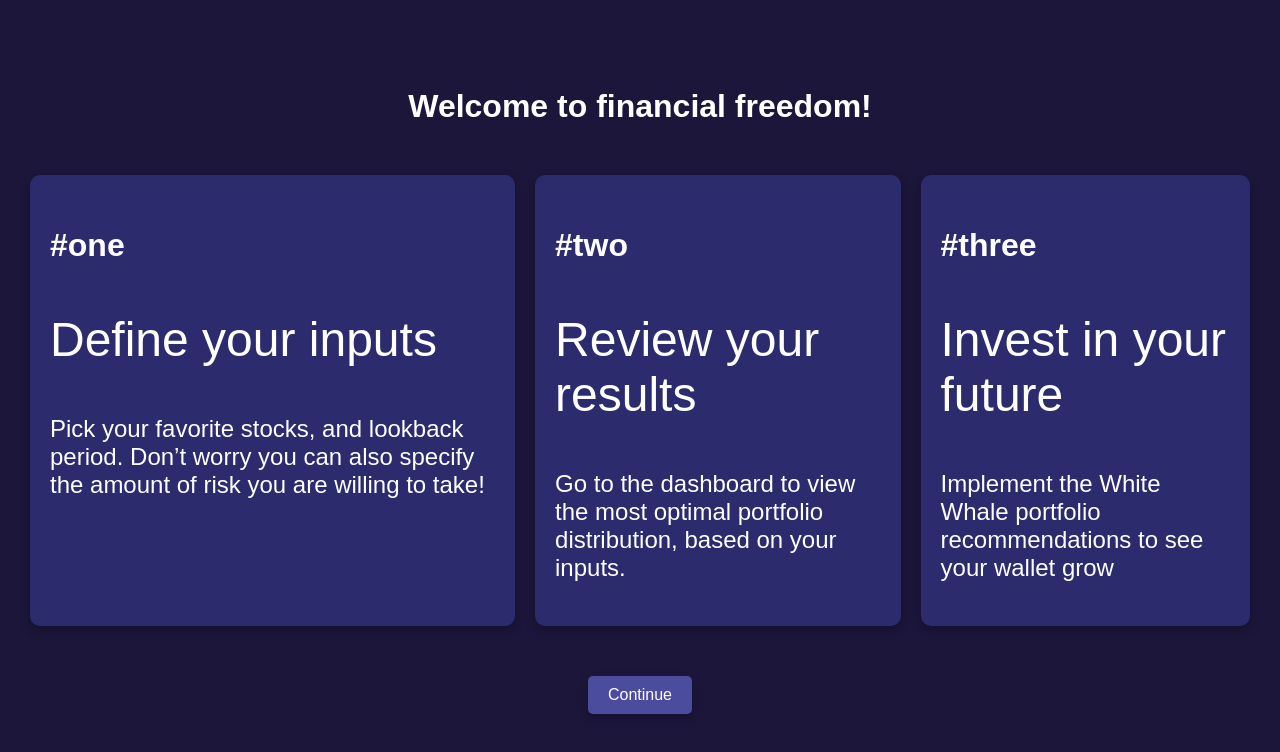
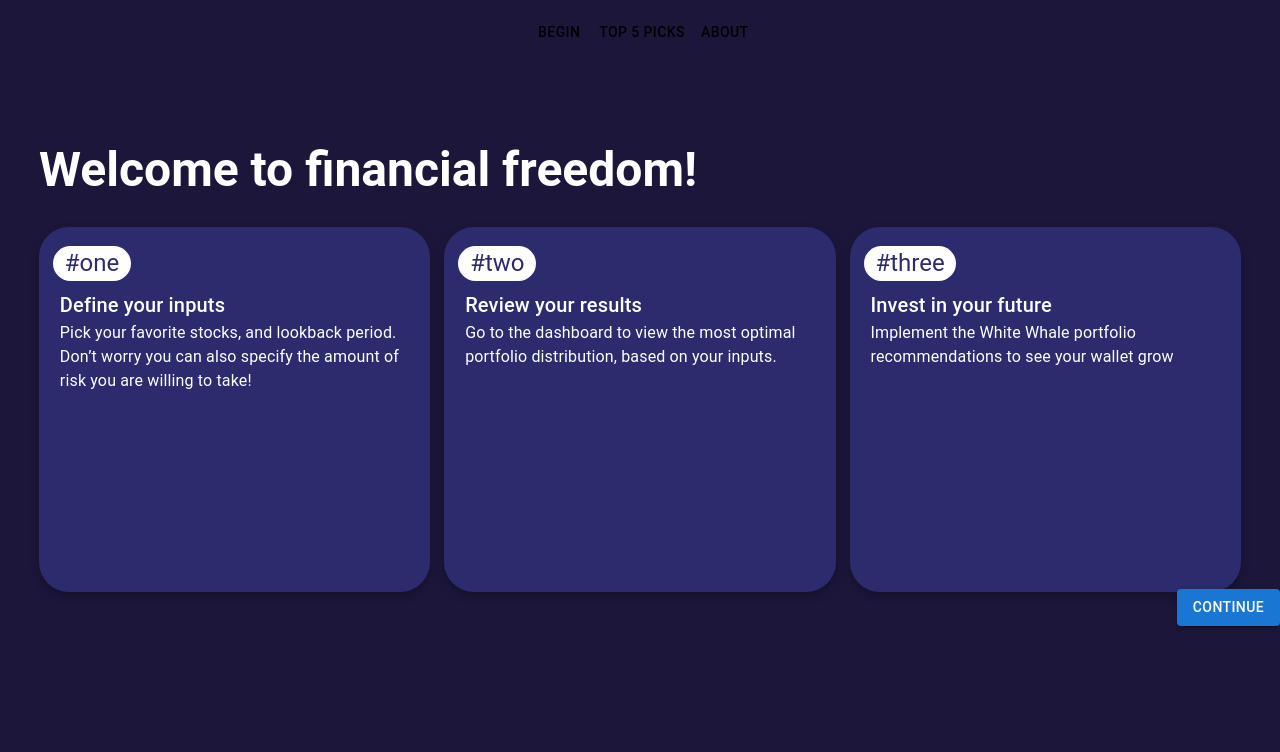
Before and after one commit to anishpatel321/investment_portfolio_optimizer, a React (Create React App) app in the folder client/: page / in a window 1280 px wide. Shown: the top 752 px of the page. Built offline with nearby package versions, Linux system fonts and the light colour scheme; no server answers.

Commit message:
refined landing page

```diff
--- /dev/null
+++ b/client/src/components/Card.js
@@ -0,0 +1,35 @@
+// src/components/Card.js
+import { Card, CardContent, Typography } from '@mui/material';
+import { styled } from '@mui/system';
+import NumberPill from './NumberPill';
+
+const StyledCard = styled(Card)({
+    background: '#2b2b6e',
+    color: 'white',
+    padding: '1.2%',
+    borderRadius: '30px',
+    boxShadow: '0px 4px 10px rgba(0, 0, 0, 0.25)',
+    margin: '7px',
+    height: '170%',
+    position: 'relative', // Added to position the NumberPill component
+  });
+
+const StyledCardContent = styled(CardContent)({
+    paddingTop: '15%', // Adjust this value as needed
+});
+
+const CardComponent = ({ title, subtitle, body }) => (
+    <StyledCard>
+      <NumberPill>{title}</NumberPill> {/* Use the NumberPill component */}
+      <StyledCardContent>
+        <Typography variant="h6" component="p">
+          {subtitle}
+        </Typography>
+        <Typography variant="body1" component="p">
+          {body}
+        </Typography>
+      </StyledCardContent>
+    </StyledCard>
+  );
+
+export default CardComponent;
--- /dev/null
+++ b/client/src/components/ContinueButton.js
@@ -0,0 +1,12 @@
+import { Box, Button } from '@mui/material';
+import { Link as RouterLink } from 'react-router-dom';
+
+const ContinueButton = () => (
+  <Box sx={{ display: 'flex', justifyContent: 'flex-end', width: '100%', mt: 20 }}>
+    <Button component={RouterLink} to="/input" variant="contained" color="primary">
+      Continue
+    </Button>
+  </Box>
+);
+
+export default ContinueButton;
--- /dev/null
+++ b/client/src/components/NumberPill.js
@@ -0,0 +1,22 @@
+// src/components/NumberPill.js
+import { Typography } from '@mui/material';
+import { styled } from '@mui/system';
+
+const StyledNumberPill = styled(Typography)({
+  background: 'white',
+  borderRadius: '30px',
+  padding: '0.5% 3%',
+  display: 'inline-block',
+  position: 'absolute',
+  top: '5%',
+  left: '3.6%',
+  color: '#2b2b6e'
+});
+
+const NumberPill = ({ children }) => (
+  <StyledNumberPill variant="h5" component="h3">
+    {children}
+  </StyledNumberPill>
+);
+
+export default NumberPill;
--- /dev/null
+++ b/client/src/components/TopBar.js
@@ -0,0 +1,43 @@
+// // src/components/TopBar.js
+// import { AppBar, Toolbar, IconButton, Button, Box } from '@mui/material';
+// import { Link as RouterLink } from 'react-router-dom';
+// import Logo from '../logo.svg';
+
+// const TopBar = () => (
+//   <AppBar position="static" color="transparent" elevation={0}>
+//     <Toolbar sx={{ justifyContent: 'center', alignItems: 'center' }}>
+//       <IconButton edge="start" color="inherit" aria-label="logo">
+//         <img src={Logo} alt="Logo" />
+//       </IconButton>
+//       <Box>
+//         <Button color="inherit" component={RouterLink} to="/begin">Begin</Button>
+//         <Button color="inherit" component={RouterLink} to="/top5">Top 5 picks</Button>
+//         <Button color="inherit" component={RouterLink} to="/about">About</Button>
+//       </Box>
+//     </Toolbar>
+//   </AppBar>
+// );
+
+// export default TopBar;
+
+// src/components/TopBar.js
+import { AppBar, Toolbar, IconButton, Button, Box } from '@mui/material';
+import { Link as RouterLink } from 'react-router-dom';
+import Logo from '../logo.svg';
+
+const TopBar = () => (
+  <AppBar position="static" color="transparent" elevation={0}>
+    <Toolbar sx={{ justifyContent: 'space-between', alignItems: 'center' }}>
+      <IconButton edge="start" color="inherit" aria-label="logo">
+        <img src={Logo} alt="Logo" />
+      </IconButton>
+      <Box sx={{ display: 'flex', justifyContent: 'center', width: '100%' }}>
+        <Button color="inherit" component={RouterLink} to="/begin">Begin</Button>
+        <Button color="inherit" component={RouterLink} to="/top5">Top 5 picks</Button>
+        <Button color="inherit" component={RouterLink} to="/about">About</Button>
+      </Box>
+    </Toolbar>
+  </AppBar>
+);
+
+export default TopBar;
--- a/client/src/index.css
+++ b/client/src/index.css
@@ -5,6 +5,7 @@ body {
     sans-serif;
   -webkit-font-smoothing: antialiased;
   -moz-osx-font-smoothing: grayscale;
+  background-color: #1c163b;
 }
 
 code {
--- a/client/src/pages/LandingPage.js
+++ b/client/src/pages/LandingPage.js
@@ -1,7 +1,9 @@
+import '../index.css';
 import React, { useEffect } from 'react';
-//import './InputPage.css';
-import { Link } from 'react-router-dom';
-import './LandingPage.css';
+import { Box, Typography, Grid } from '@mui/material';
+import Card from '../components/Card';
+import TopBar from '../components/TopBar';
+import ContinueButton from '../components/ContinueButton';
 
 const LandingPage = () => {
   useEffect(() => {
@@ -18,27 +20,40 @@ const LandingPage = () => {
   }, []);
 
   return (
-    <div className="container">
-      <h1 className="title">Welcome to financial freedom!</h1>
-      <div className="card-container">
-        <div className="card">
-        <h3 class="card-title">#one</h3>
-          <p class="card-subtitle">Define your inputs</p>
-          <p class="card-body">Pick your favorite stocks, and lookback period. Don’t worry you can also specify the amount of risk you are willing to take!</p>
-        </div>
-        <div className="card">
-          <h3 class="card-title">#two</h3>
-          <p class="card-subtitle">Review your results</p>
-          <p class="card-body">Go to the dashboard to view the most optimal portfolio distribution, based on your inputs.</p>
-        </div>
-        <div className="card">
-          <h3 class="card-title">#three</h3>
-          <p class="card-subtitle">Invest in your future</p>
-          <p class="card-body">Implement the White Whale portfolio recommendations to see your wallet grow</p>
-        </div>
-      </div>
-      <Link to="/input" className="button">Continue</Link>
-    </div>
+    <>
+      <TopBar />
+      <Box sx={{
+        display: 'flex',
+        flexDirection: 'column',
+        alignItems: 'center',
+        justifyContent: 'center',
+        minHeight: '80vh',
+        color: 'white',
+        m: 0, // Remove margin
+        width: '100%', // Full width
+      }}>
+        <Box sx={{ width: '95%', mx: 'auto' }}>
+          <Typography variant="h3" component="h1" gutterBottom align="left"
+                      style={{marginLeft: '7px', marginRight: '7px', marginBottom: '30px', fontWeight: 'bold'}}>
+            Welcome to financial freedom!
+          </Typography>
+        </Box>
+        <Grid container spacing={1} justifyContent="center" sx={{ width: '95%', mx: 'auto' }}>
+          <Grid item xs={12} sm={6} md={4} style={{padding: 0}}>
+            <Card title="#one" subtitle="Define your inputs" body="Pick your favorite stocks, and lookback period. Don’t worry you can also specify the amount of risk you are willing to take!" />
+          </Grid>
+          <Grid item xs={12} sm={6} md={4} style={{padding: 0}}>
+            <Card title="#two" subtitle="Review your results" body="Go to the dashboard to view the most optimal portfolio distribution, based on your inputs." />
+          </Grid>
+          <Grid item xs={12} sm={6} md={4} style={{padding: 0}}>
+            <Card title="#three" subtitle="Invest in your future" body="Implement the White Whale portfolio recommendations to see your wallet grow" />
+          </Grid>
+        </Grid>
+        <Box sx={{justifyContent: 'right', width: '100%'}}>
+          <ContinueButton />
+        </Box>
+      </Box>
+    </>
   );
 };
 
```
